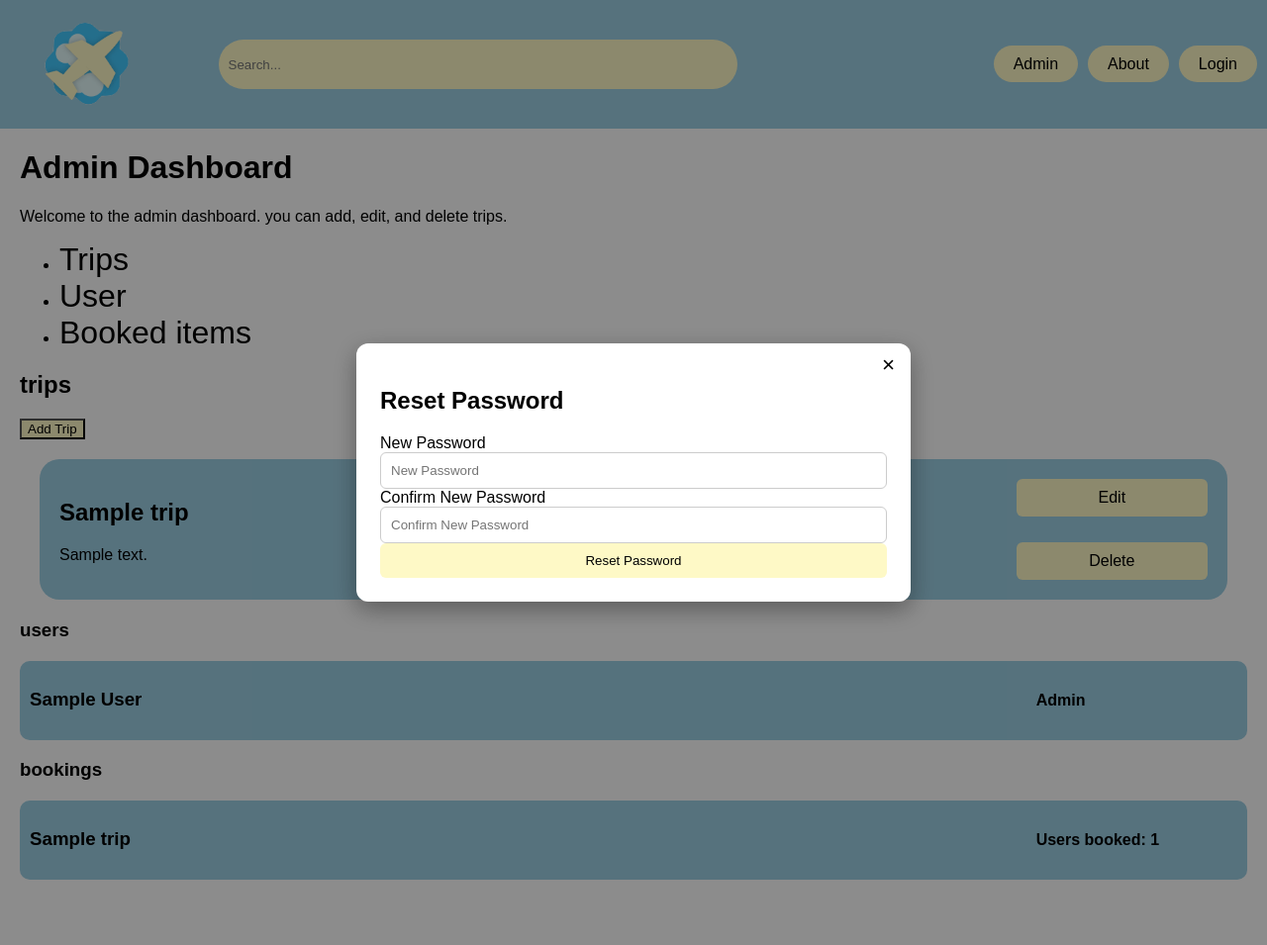
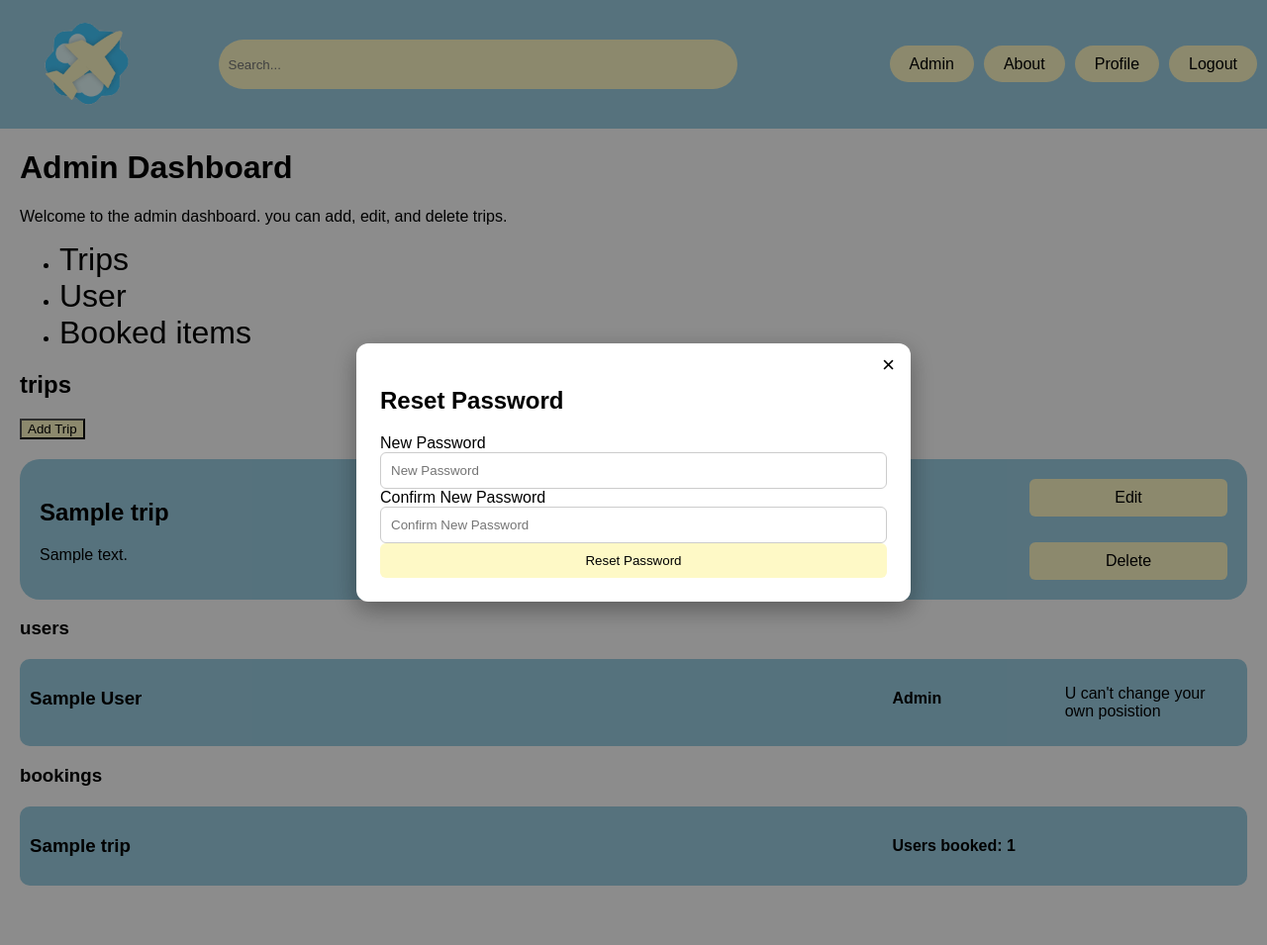
Before and after one commit to denkersdaan-ops/webapp2, a PHP site: page /admin.php in a window 1280 px wide. Shown: the whole page at 99% size. Run offline with PHP 8.4, Linux system fonts and the light colour scheme; the visitor is signed in with stand-in values (Sample User, id 1); tables that the repository leaves empty or names only in its code hold one stand-in row (values such as "Sample post").

Commit message:
admins can change user to admins

```diff
--- a/html/admin.php
+++ b/html/admin.php
@@ -64,14 +64,16 @@ include_once 'dbConection.php';
             $stmt = $pdo->query("SELECT * FROM trip");
             $trips = $stmt->fetchAll();
             foreach ($trips as $trip) { ?>
-            <div class="admin-trip blue margin">
+                <div class="admin-trip blue">
                     <div>
                         <h2><?= htmlspecialchars($trip['title']); ?></h2>
                         <p><?= htmlspecialchars($trip['description']); ?></p>
                     </div>
                     <div class="admin-btns">
                         <a href="edit_trip.php?id=<?= $trip['id']; ?>" class="admin-btn yellow">Edit</a>
-                    <a href="admin/delete_trip_process.php?trip_id=<?= $trip['id']; ?>" class="admin-btn yellow" onclick="return confirm('Are you sure you want to delete this trip?');">Delete</a>
+                        <a href="admin/delete_trip_process.php?trip_id=<?= $trip['id']; ?>" class="admin-btn yellow"
+                            onclick="return confirm('Are you sure you want to delete this trip?');">Delete</a>
+                    </div>
                 </div>
             <?php } ?>
         </section>
@@ -82,11 +84,22 @@ include_once 'dbConection.php';
             $stmt = $pdo->query("SELECT * FROM user");
             $users = $stmt->fetchAll();
 
-            foreach($users as $user){
+            foreach ($users as $user) {
                 ?>
                 <div class="user_card blue">
-                <h3><?= $user['name']?></h3>
-                <h4><?= $user['admin'] ? "Admin" : "User";?></h4>
+                    <h3><?= $user['name'] ?></h3>
+                    <h4><?= $user['admin'] ? "Admin" : "User"; ?></h4>
+                    <form action="admin/change_admin.php" method="POST">
+                        <input name="user_id" type="hidden" value="<?= $user['id'] ?>">
+                        <input name="is_admin" type="hidden" value="<?= $user['admin'] ?>">
+                        <?php if ($user['id'] != $_SESSION['user_id']) { ?>
+                            <button type="submit">Change <?= $user['admin'] ? "Admin" : "User"; ?> to
+                                <?= $user['admin'] ? "User" : "Admin"; ?></button>
+                        <?php } else { ?>
+                            <p>U can't change your own posistion</p>
+                            <?php
+                        } ?>
+                    </form>
                 </div>
             <?php } ?>
         </section>
@@ -98,10 +111,10 @@ include_once 'dbConection.php';
             $stmt = $pdo->query("SELECT trip.title, COUNT(booking.id) as user_count FROM booking left JOIN trip on booking.trip_id = trip.id GROUP BY booking.trip_id, trip.title ORDER BY booking.trip_id");
             $bookings = $stmt->fetchAll();
 
-            foreach($bookings as $booking){
+            foreach ($bookings as $booking) {
                 ?>
                 <div class="user_card blue">
-                <h3><?= $booking['title']?></h3>
+                    <h3><?= $booking['title'] ?></h3>
                     <h4>Users booked: <?= $booking['user_count'] ?></h4>
                 </div>
             <?php } ?>
--- a/html/styles.css
+++ b/html/styles.css
@@ -616,7 +616,7 @@ footer a {
     margin-top: 20px;
 
     display: grid;
-    grid-template-columns: 5fr 1fr;
+    grid-template-columns: 5fr 1fr 1fr;
 }
 
 
```
Also changed, not shown: html/admin/change_admin.php (added, +21 -0 lines). Lines whose indentation alone changed are shown as unchanged.
